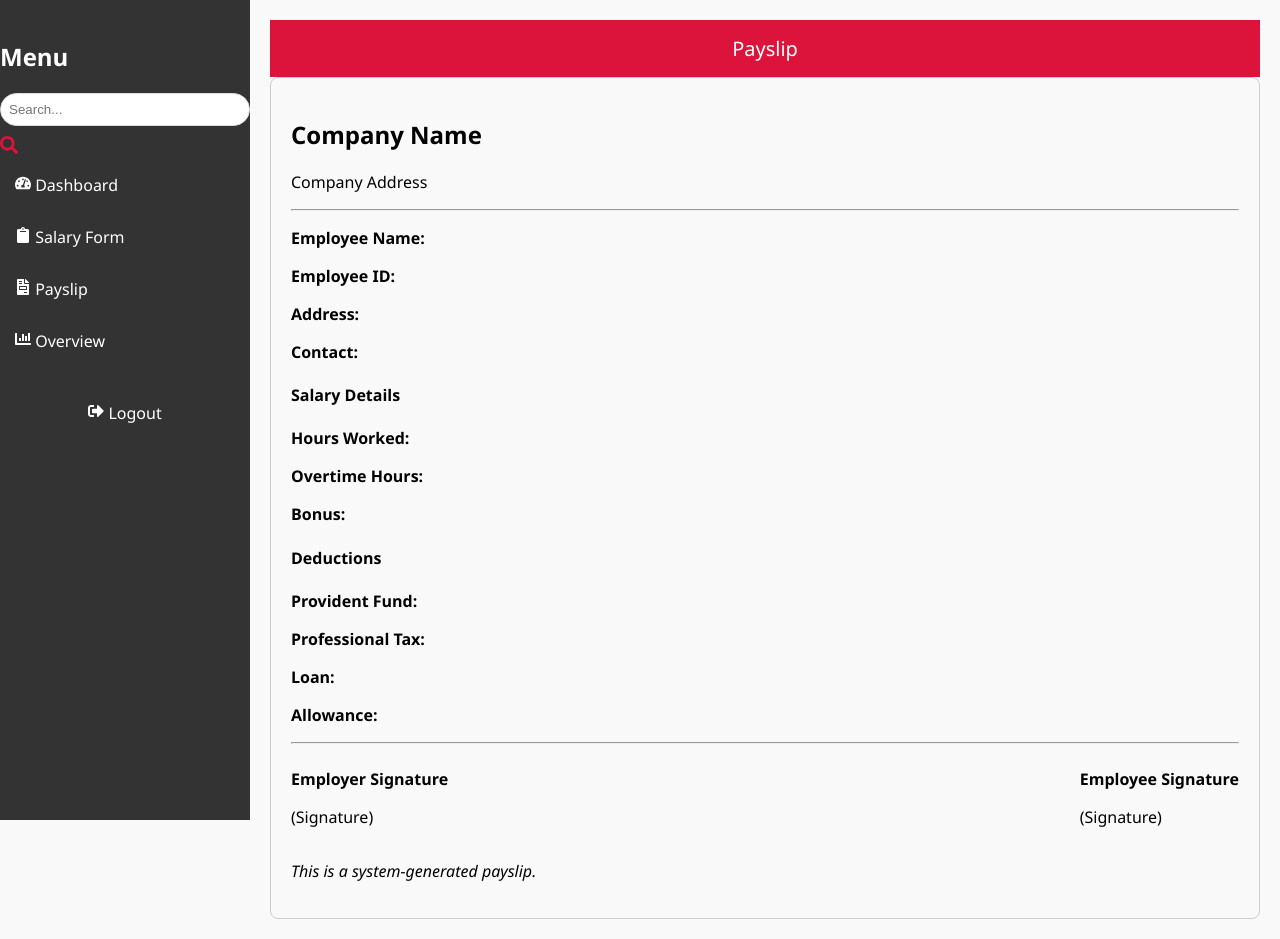
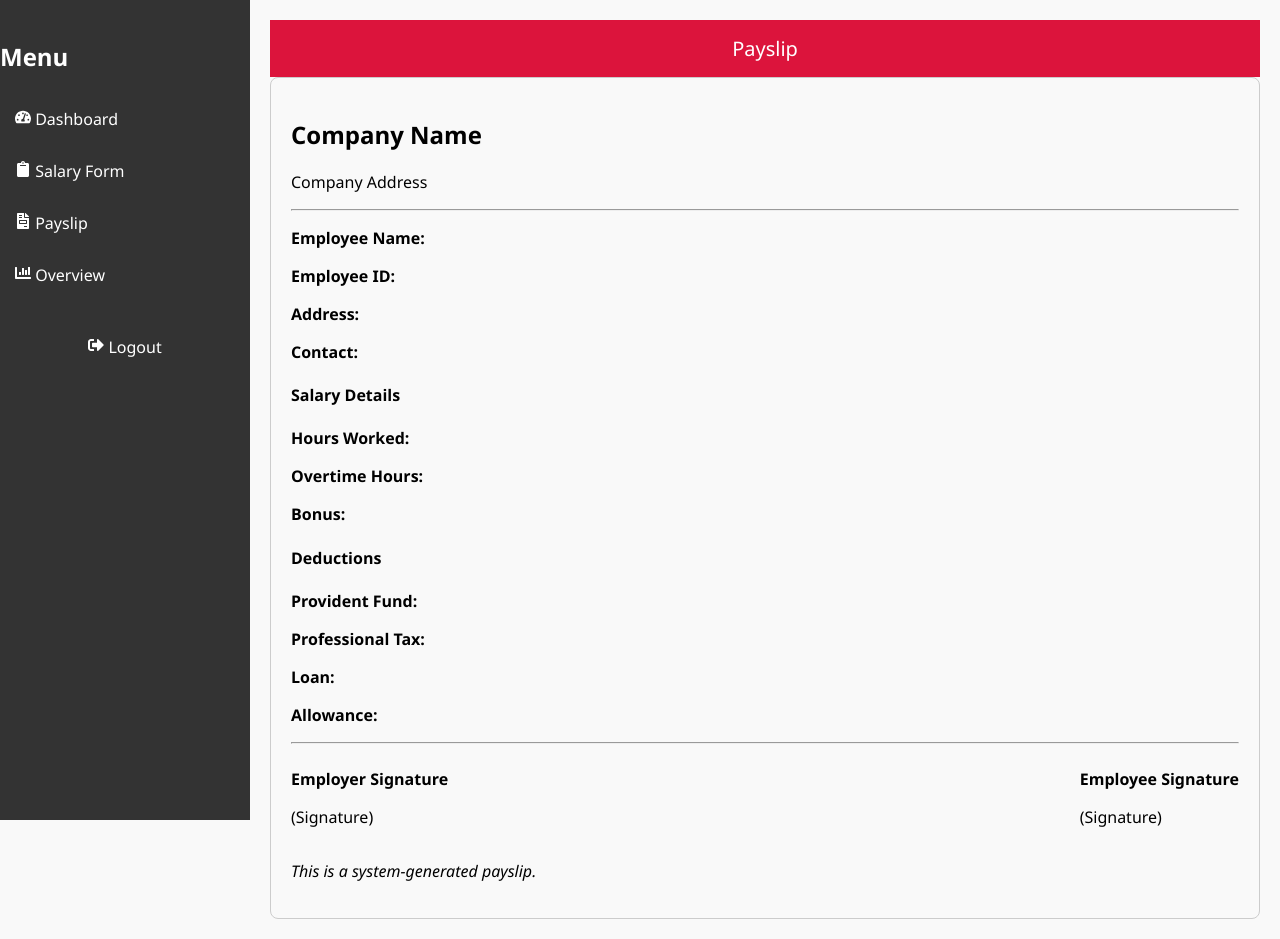
Before and after one commit to Tech-Titans-Alliance/Payroll-management-system, a React (Create React App) app in the folder payroll-processing-frontend/: page /payslip in a window 1280 px wide. Built offline with nearby package versions, Linux system fonts and the light colour scheme.

Commit message:
Removed search bar

```diff
--- a/payroll-processing-frontend/src/components/Sidebar.js
+++ b/payroll-processing-frontend/src/components/Sidebar.js
@@ -7,12 +7,6 @@ const Sidebar = () => (
     {/* Menu at the top */}
     <div className="menu">
       <h2>Menu</h2>
-    </div>
-
-    {/* Search Bar */}
-    <div className="search-bar">
-      <input type="text" placeholder="Search..." />
-      <FaSearch />
     </div>
 
     {/* Sidebar Links */}
```
